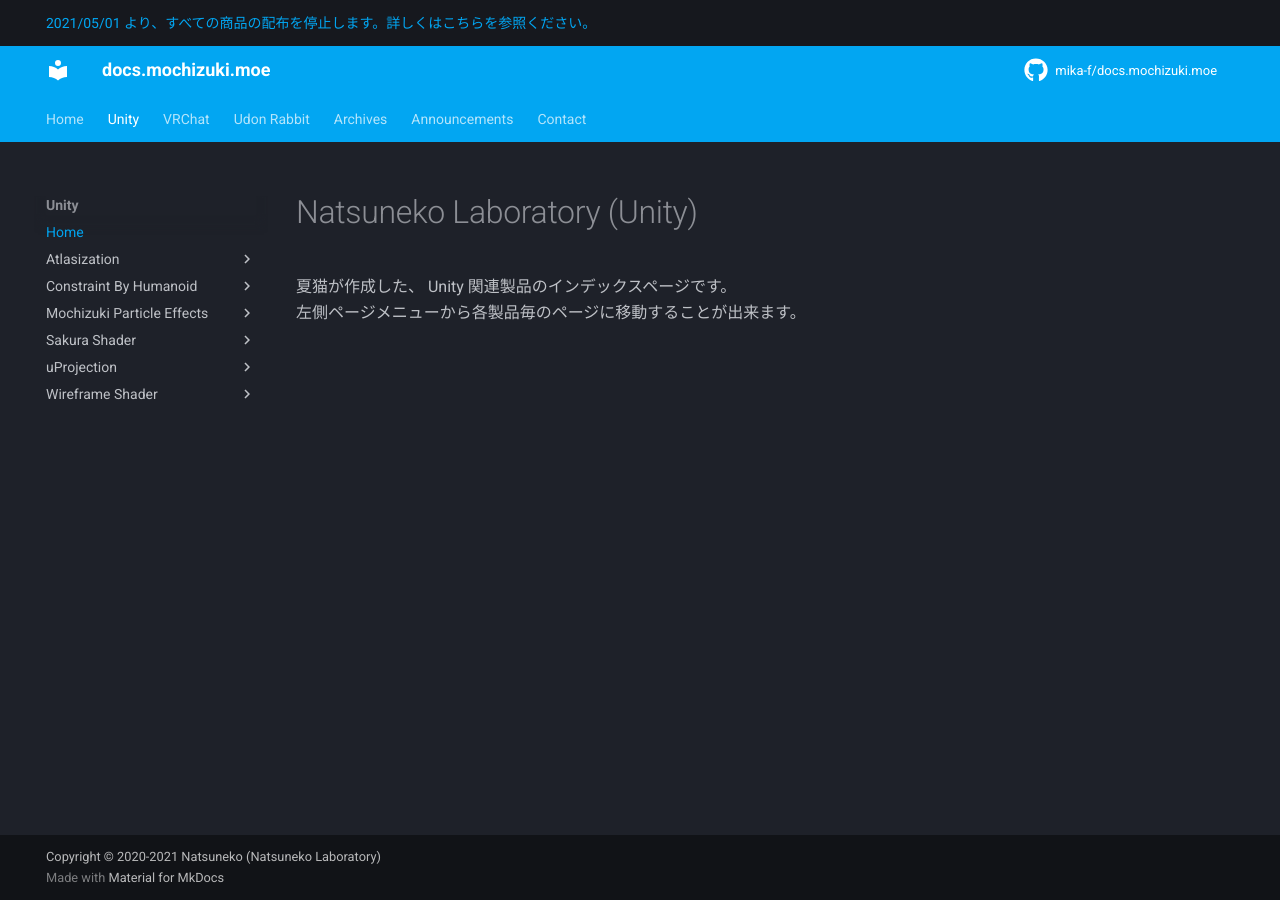
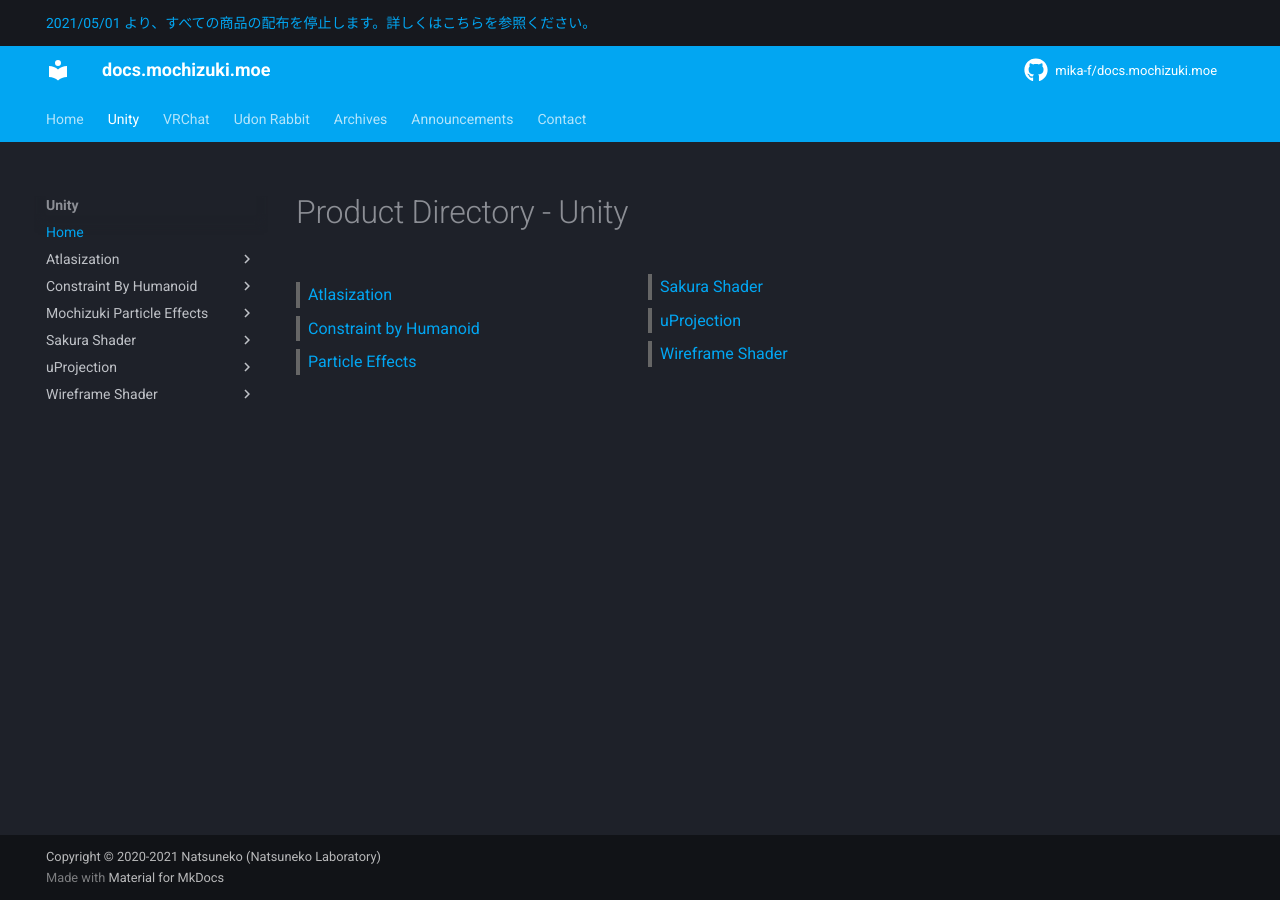
Before and after one commit to mika-archived/docs.mochizuki.moe, an MkDocs documentation site: the page built from docs/unity/index.md, in a window 1280 px wide. Built offline with MkDocs 1.6.1 and Material for MkDocs 9.7.7, drawn with Linux system fonts in a browser that asks for light colours; comment, search, counter and statistics services are not loaded.

Commit message:
fix: no use japanese

```diff
--- a/docs/unity/index.md
+++ b/docs/unity/index.md
@@ -2,7 +2,25 @@
 title: Natsuneko Laboratory (Unity)
 ---
 
-# Natsuneko Laboratory (Unity)
+# Product Directory - Unity
 
-夏猫が作成した、 Unity 関連製品のインデックスページです。
-左側ページメニューから各製品毎のページに移動することが出来ます。
+<div class="two-grid">
+    <div>
+        <a href="/unity/atlasization">Atlasization</a>
+    </div>
+    <div>
+        <a href="/unity/constraint-by-humanoid">Constraint by Humanoid</a>
+    </div>
+    <div>
+        <a href="/unity/particle-system">Particle Effects</a>
+    </div>
+    <div>
+        <a href="/unity/sakura-shader">Sakura Shader</a>
+    </div>
+    <div>
+        <a href="/unity/u-projection">uProjection</a>
+    </div>
+    <div>
+        <a href="/unity/wireframe-shader">Wireframe Shader</a>
+    </div>
+</div>
--- a/mkdocs.yml
+++ b/mkdocs.yml
@@ -220,7 +220,7 @@
   - git-revision-date-localized:
       type: datetime
       timezone: Asia/Tokyo
-      locale: ja
+      locale: en
       fallback_to_build_date: true
   - redirects:
       redirect_maps:
```
Also changed, not shown: docs/index.md (+0 -1 lines), docs/vrchat/index.md (+9 -3 lines).
